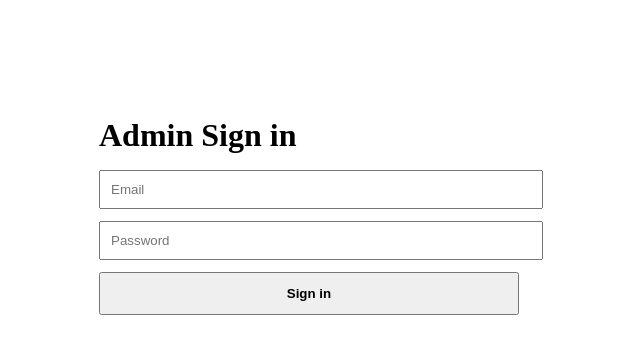
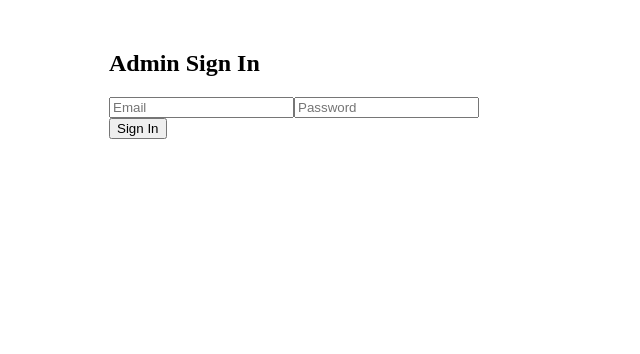
Before and after one commit to genio-ai/genio-os, a Next.js app: page /admin/signin in a window 1280 px wide. Shown: the top 354 px of the page, without its empty margins (331-971 px from the left). Built offline with nearby package versions, Linux system fonts and the light colour scheme; no server answers.

Commit message:
Update page.js

```diff
--- a/app/admin/signin/page.js
+++ b/app/admin/signin/page.js
@@ -8,55 +8,45 @@ export default function AdminSigninPage() {
   const router = useRouter();
   const [email, setEmail] = useState("");
   const [password, setPassword] = useState("");
-  const [err, setErr] = useState("");
-  const [busy, setBusy] = useState(false);
+  const [error, setError] = useState("");
 
-  async function onSubmit(e) {
+  const handleLogin = async (e) => {
     e.preventDefault();
-    setErr("");
-    setBusy(true);
+    setError("");
 
-    const { data, error } = await supabase.auth.signInWithPassword({ email, password });
-    if (error || !data?.user) {
-      setErr("Invalid email or password.");
-      setBusy(false);
-      return;
+    const { error } = await supabase.auth.signInWithPassword({
+      email,
+      password,
+    });
+
+    if (error) {
+      setError(error.message);
+    } else {
+      router.push("/admin");
     }
-
-    const { data: profile, error: pErr } = await supabase
-      .from("app_users").select("role").eq("id", data.user.id).single();
-
-    if (pErr) {
-      setErr("Unable to load profile.");
-      setBusy(false);
-      return;
-    }
-
-    if (profile?.role === "admin") {
-      router.replace("/admin");
-    } else {
-      setErr("Not authorized.");
-      await supabase.auth.signOut();
-      setBusy(false);
-    }
-  }
+  };
 
   return (
-    <div style={{ maxWidth: 420, margin: "72px auto", padding: 24 }}>
-      <h1 style={{ marginBottom: 16 }}>Admin Sign in</h1>
-      <form onSubmit={onSubmit}>
-        <input type="email" placeholder="Email" value={email}
-               onChange={(e) => setEmail(e.target.value)} required
-               style={{ width:"100%", padding:10, marginBottom:12 }} />
-        <input type="password" placeholder="Password" value={password}
-               onChange={(e) => setPassword(e.target.value)} required
-               style={{ width:"100%", padding:10, marginBottom:12 }} />
-        {err && <div style={{ color:"crimson", marginBottom:10 }}>{err}</div>}
-        <button type="submit" disabled={busy}
-                style={{ width:"100%", padding:12, fontWeight:600 }}>
-          {busy ? "Signing in..." : "Sign in"}
-        </button>
+    <div style={{ maxWidth: "400px", margin: "50px auto" }}>
+      <h2>Admin Sign In</h2>
+      <form onSubmit={handleLogin}>
+        <input
+          type="email"
+          placeholder="Email"
+          value={email}
+          onChange={(e) => setEmail(e.target.value)}
+          required
+        />
+        <input
+          type="password"
+          placeholder="Password"
+          value={password}
+          onChange={(e) => setPassword(e.target.value)}
+          required
+        />
+        <button type="submit">Sign In</button>
       </form>
+      {error && <p style={{ color: "red" }}>{error}</p>}
     </div>
   );
 }
```
